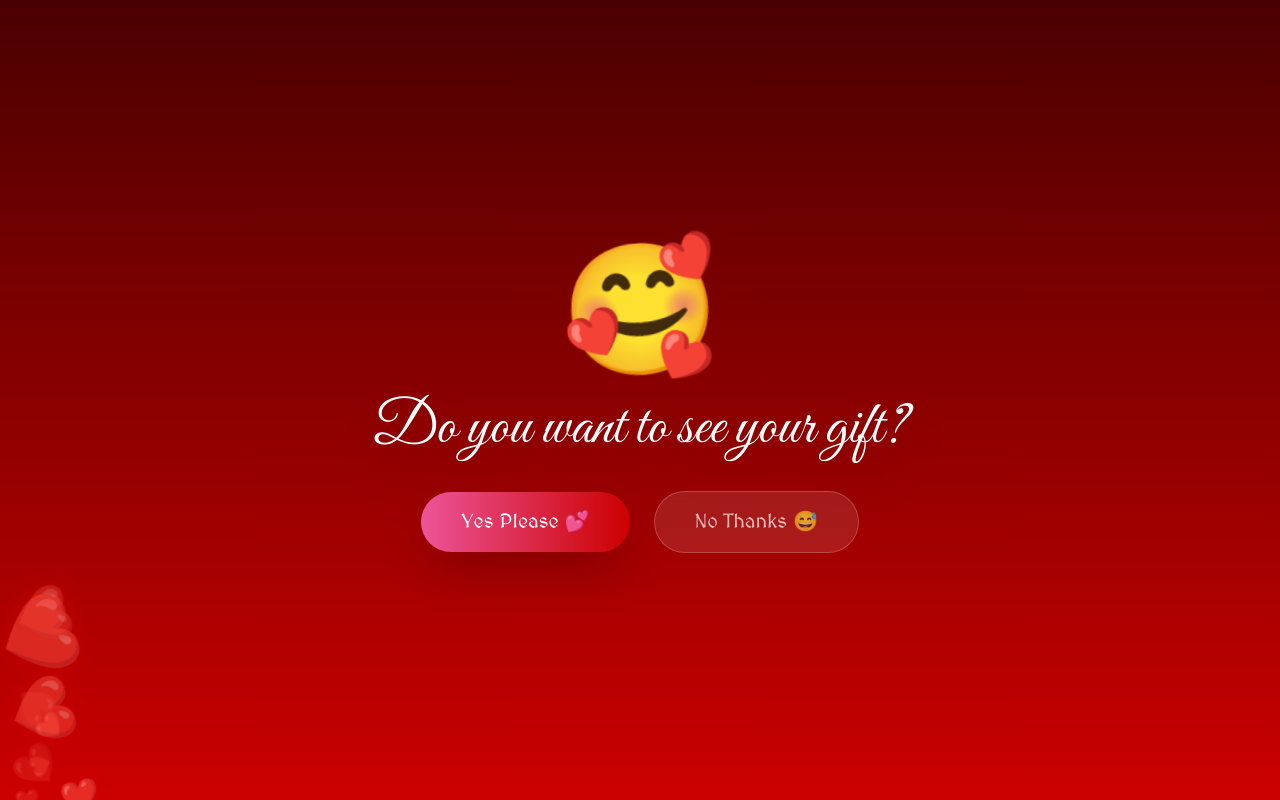
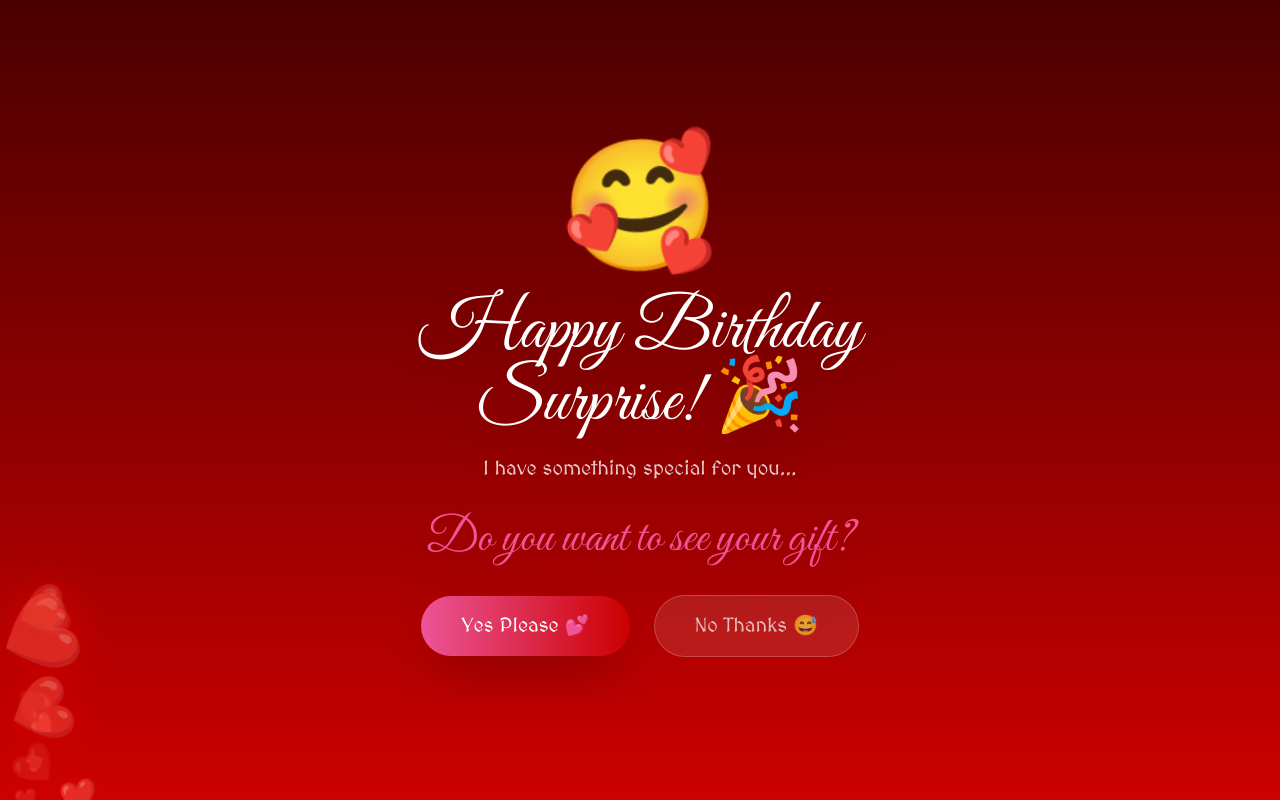
Before and after one commit to BL3Z0/iLoveYou_Prototype, a Next.js app in the folder letters-for-my-love/: page / in a window 1280 px wide. Built offline with nearby package versions, Linux system fonts and the light colour scheme; a web font is replaced by a local one.

Commit message:
Enhance WelcomePage with more floating hearts and text update
Updated the WelcomePage component to increase the number of floating hearts from 50 to 60 and modified the text in the question screen to 'Happy Birthday Surprise! 🎉' with an additional message.

```diff
--- a/letters-for-my-love/components/WelcomePage.js
+++ b/letters-for-my-love/components/WelcomePage.js
@@ -1,4 +1,4 @@
-import { motion, AnimatePresence } from 'framer-motion';
+import { motion } from 'framer-motion';
 import { useState, useEffect } from 'react';
 
 export default function WelcomePage({ onMusicChoice, onBegin, isMusicEnabled }) {
@@ -20,16 +20,16 @@ export default function WelcomePage({ onMusicChoice, onBegin, isMusicEnabled })
     return () => window.removeEventListener('resize', checkMobile);
   }, []);
 
-  // Generate floating hearts - MORE HEARTS!
+  // Generate floating hearts - 60 hearts for FULL effect
   useEffect(() => {
     const hearts = [];
-    for (let i = 0; i < 50; i++) {
+    for (let i = 0; i < 60; i++) {
       hearts.push({
         id: i,
         x: Math.random() * 100,
         delay: Math.random() * 5,
         duration: Math.random() * 10 + 6,
-        size: Math.random() * 40 + 20,
+        size: Math.random() * 45 + 15,
         opacity: Math.random() * 0.5 + 0.2,
         rotation: Math.random() * 360,
       });
@@ -66,7 +66,7 @@ export default function WelcomePage({ onMusicChoice, onBegin, isMusicEnabled })
     onBegin();
   };
 
-  // Floating Hearts Component - MORE HEARTS!
+  // Floating Hearts Component
   const FloatingHearts = () => (
     <div className="fixed inset-0 pointer-events-none overflow-hidden z-0">
       {floatingHearts.map((heart) => (
@@ -94,7 +94,7 @@ export default function WelcomePage({ onMusicChoice, onBegin, isMusicEnabled })
           }}
           style={{
             fontSize: `${heart.size}px`,
-            textShadow: '0 0 20px rgba(255,0,0,0.3)',
+            textShadow: '0 0 30px rgba(255,0,0,0.4), 0 0 60px rgba(255,0,0,0.2)',
           }}
         >
           ❤️
@@ -103,7 +103,7 @@ export default function WelcomePage({ onMusicChoice, onBegin, isMusicEnabled })
     </div>
   );
 
-  // Question Screen
+  // Question Screen - FIRST PAGE
   if (showQuestion) {
     return (
       <div className="fixed inset-0 bg-gradient-to-b from-dark-red via-deep-red to-shiny-red flex items-center justify-center px-4 overflow-hidden">
@@ -131,12 +131,20 @@ export default function WelcomePage({ onMusicChoice, onBegin, isMusicEnabled })
             🥰
           </motion.div>
 
-          <h1 className="font-cursive text-4xl md:text-6xl text-white mb-8 drop-shadow-2xl">
-            Do you want to see your gift?
+          <h1 className="font-cursive text-5xl md:text-7xl text-white mb-4 drop-shadow-2xl">
+            Happy Birthday Surprise! 🎉
           </h1>
 
+          <p className="font-medieval text-xl text-white/80 mb-8">
+            I have something special for you...
+          </p>
+
+          <h2 className="font-cursive text-3xl md:text-5xl text-rose-pink mb-8 drop-shadow-2xl">
+            Do you want to see your gift?
+          </h2>
+
           <div className="flex flex-col sm:flex-row gap-6 justify-center items-center relative">
-            {/* Yes Button - Grows bigger */}
+            {/* Yes Button */}
             <motion.button
               onClick={handleYesClick}
               className="px-10 py-4 bg-gradient-to-r from-rose-pink to-shiny-red text-white rounded-full font-medieval text-xl shadow-2xl hover:shadow-rose-glow transition-all duration-300"
@@ -148,7 +156,7 @@ export default function WelcomePage({ onMusicChoice, onBegin, isMusicEnabled })
               Yes Please 💕
             </motion.button>
 
-            {/* No Button - Moves on hover for desktop */}
+            {/* No Button */}
             <motion.button
               onClick={isMobile ? handleYesClick : undefined}
               onMouseEnter={!isMobile ? handleNoHover : undefined}
@@ -256,4 +264,4 @@ export default function WelcomePage({ onMusicChoice, onBegin, isMusicEnabled })
   }
 
   return null;
-    }
+                     }
```
